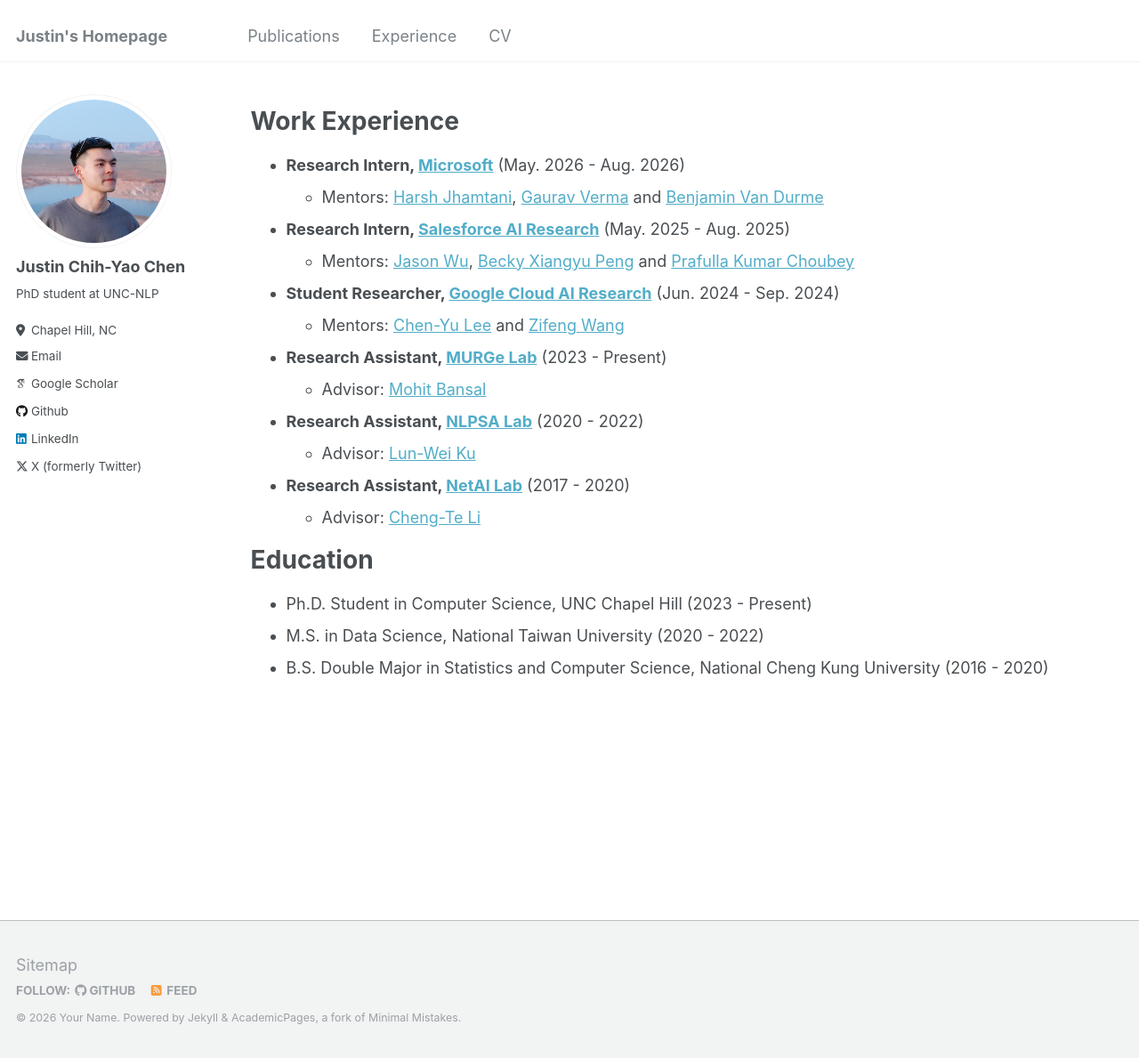
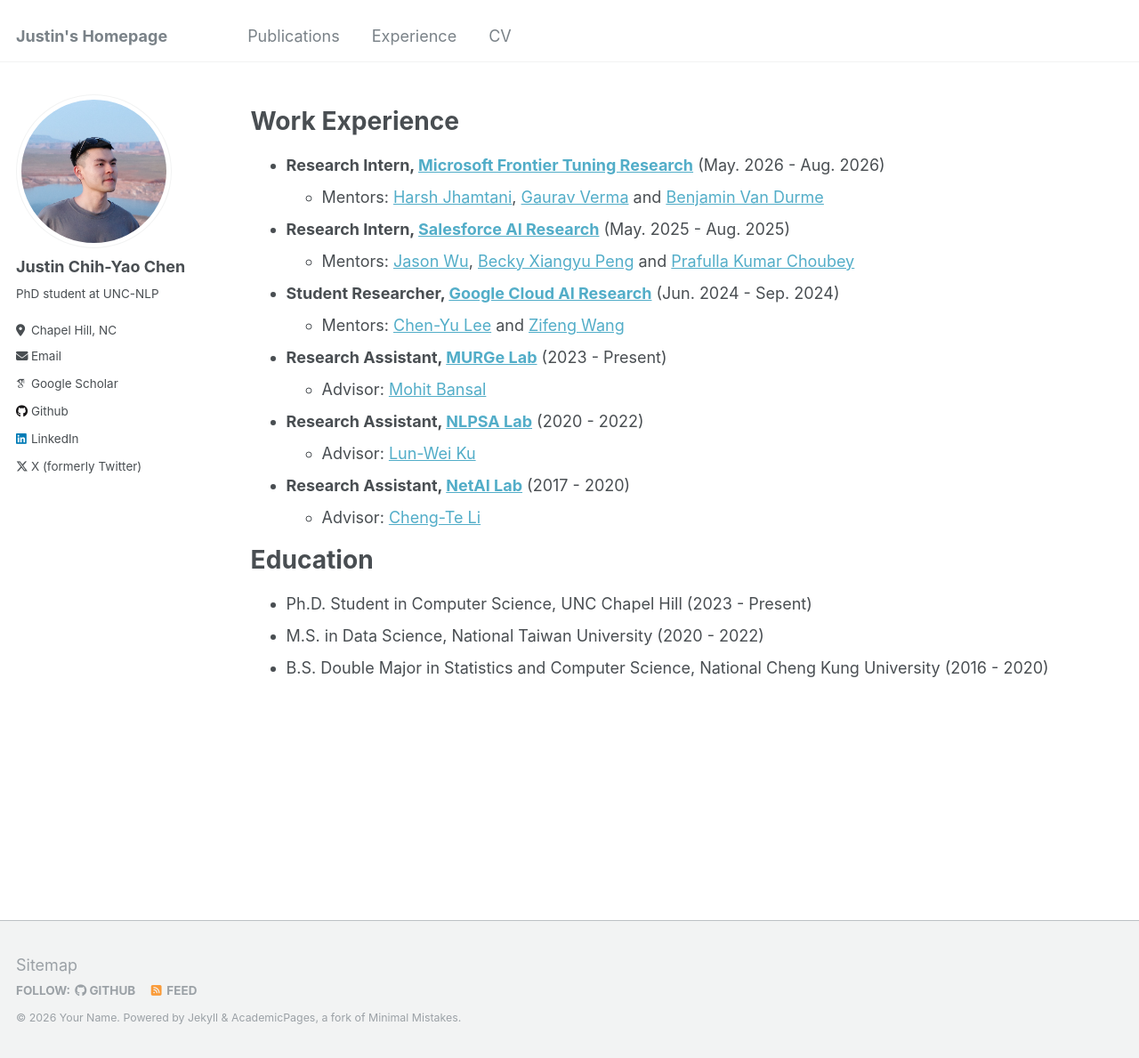
Before and after one commit to dinobby/dinobby.github.io, a Jekyll site: the page built from _pages/experience.md, in a window 1280 px wide and 1189 px high. Shown: the whole window at 89% size. Built offline with Jekyll 4.4.1, drawn with Linux system fonts in a browser that asks for light colours; some web fonts are replaced.

Commit message:
Update internship title and link for Microsoft

```diff
--- a/_pages/experience.md
+++ b/_pages/experience.md
@@ -6,7 +6,7 @@ author_profile: true
 ---
 
 # Work Experience
-* **Research Intern, [Microsoft](https://www.microsoft.com/en-us/research/group/copilot-tuning-research/people/)** (May. 2026 - Aug. 2026)
+* **Research Intern, [Microsoft Frontier Tuning Research](https://www.microsoft.com/en-us/research/group/copilot-tuning-research/people/)** (May. 2026 - Aug. 2026)
     * Mentors: [Harsh Jhamtani](https://sites.google.com/view/harshjhamtani/home), [Gaurav Verma](https://gaurav22verma.github.io/) and [Benjamin Van Durme
 ](https://engineering.jhu.edu/faculty/benjamin-van-durme/)
 * **Research Intern, [Salesforce AI Research](https://www.salesforceairesearch.com/)** (May. 2025 - Aug. 2025)
```
